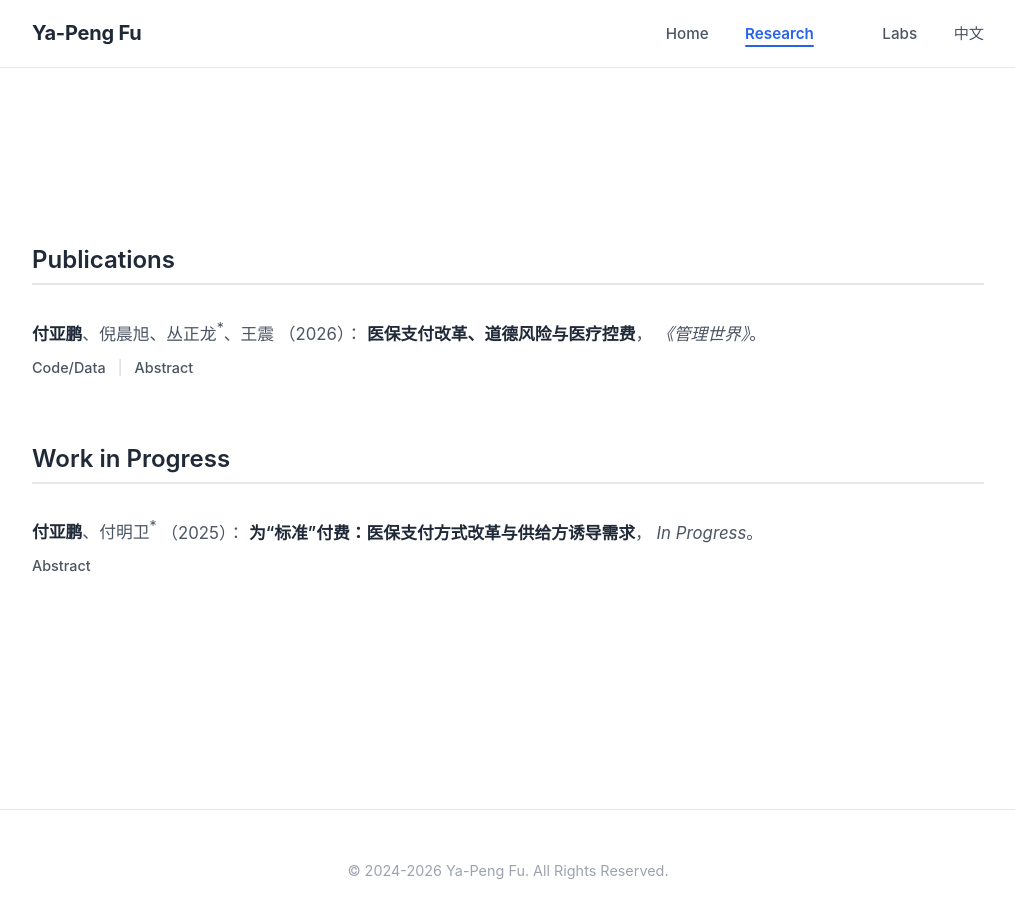
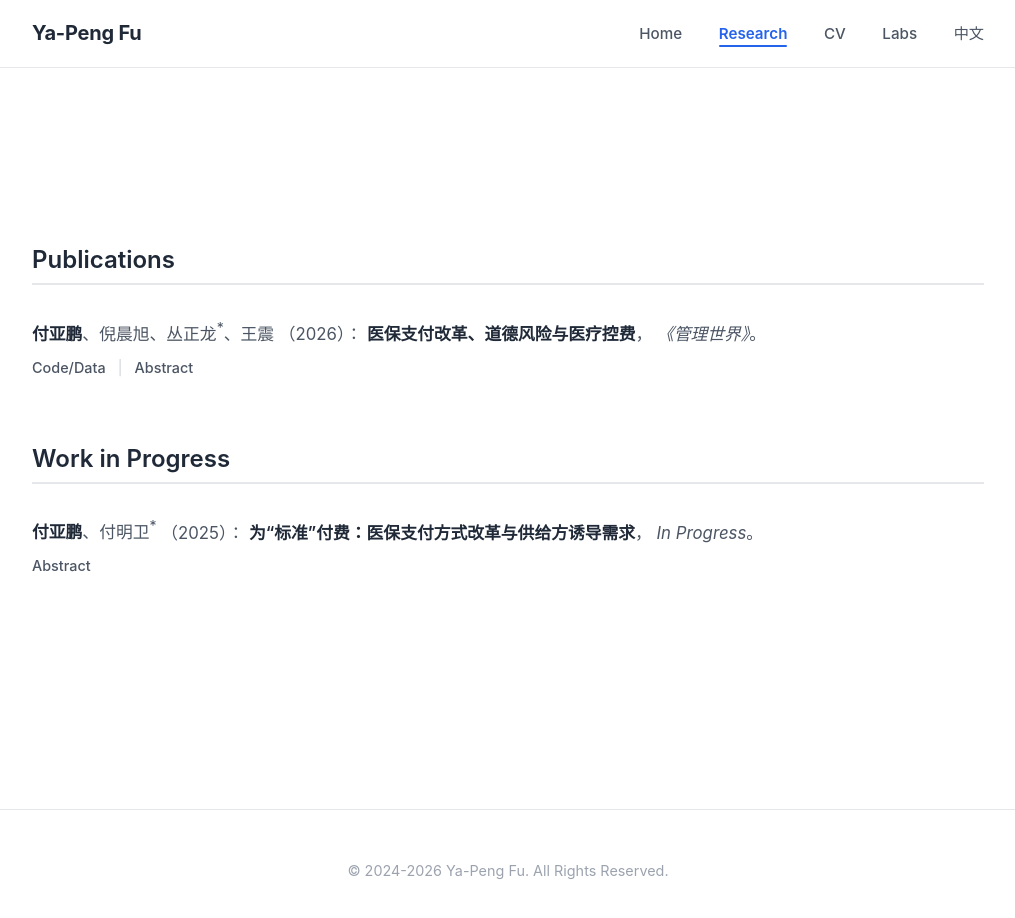
Before and after one commit to fyapeng/fyapeng.github.io, a Jekyll site: the page built from en/research.html, in a window 1280 px wide and 932 px high. Shown: the top 918 px of the window, without its empty margins (132-1147 px from the left). Built offline with Jekyll 4.4.1, drawn with Linux system fonts in a browser that asks for light colours.

Commit message:
Update en.yml

```diff
--- a/_data/en.yml
+++ b/_data/en.yml
@@ -4,6 +4,8 @@ nav:
   home_url: "/en/"
   research: "Research"
   research_url: "/en/research.html"
+  cv: "CV"
+  cv_url: "/en/cv.html"
   resources: "Labs"
   resources_url: "https://fyapeng.com/resources"
   lang_switch: "中文"
```
